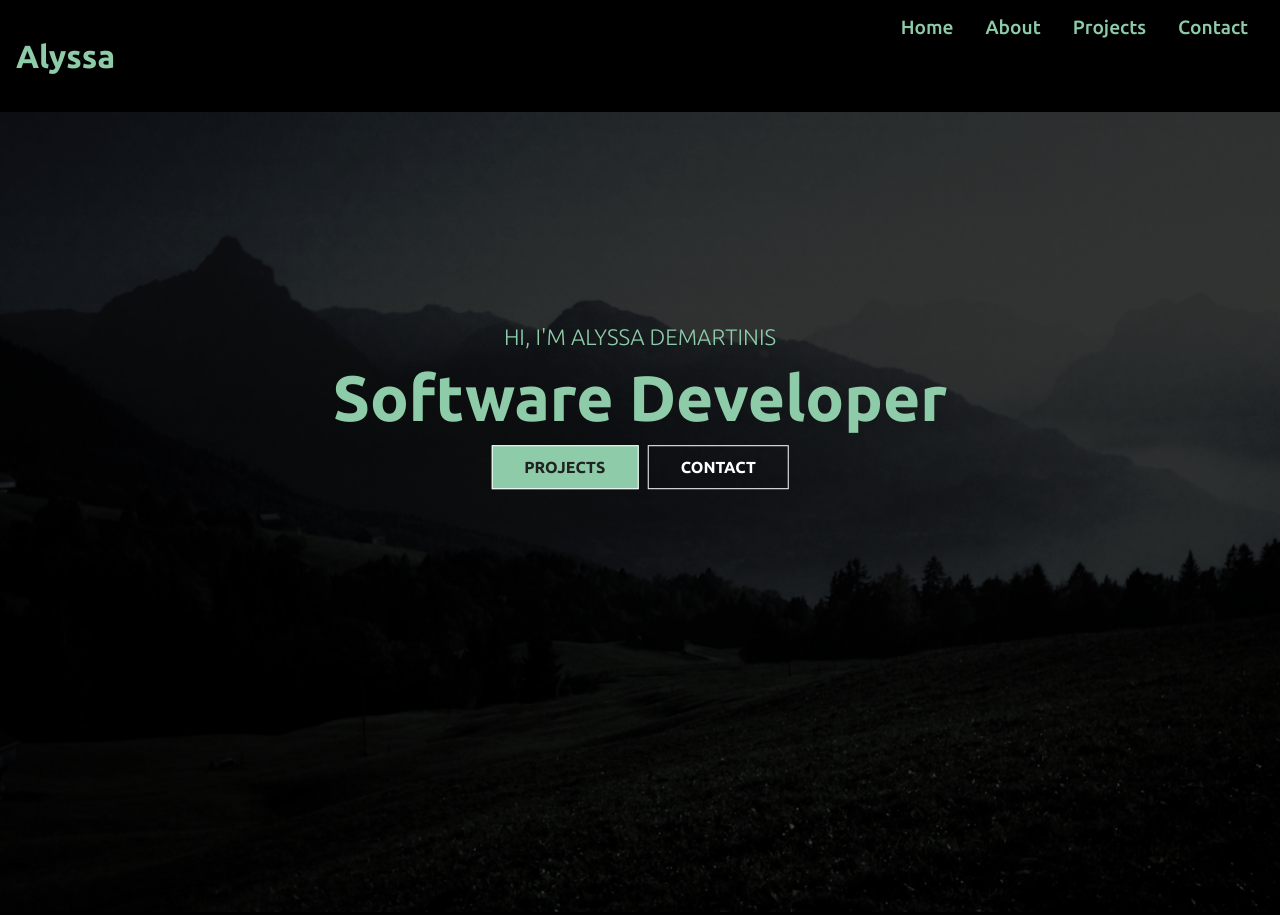
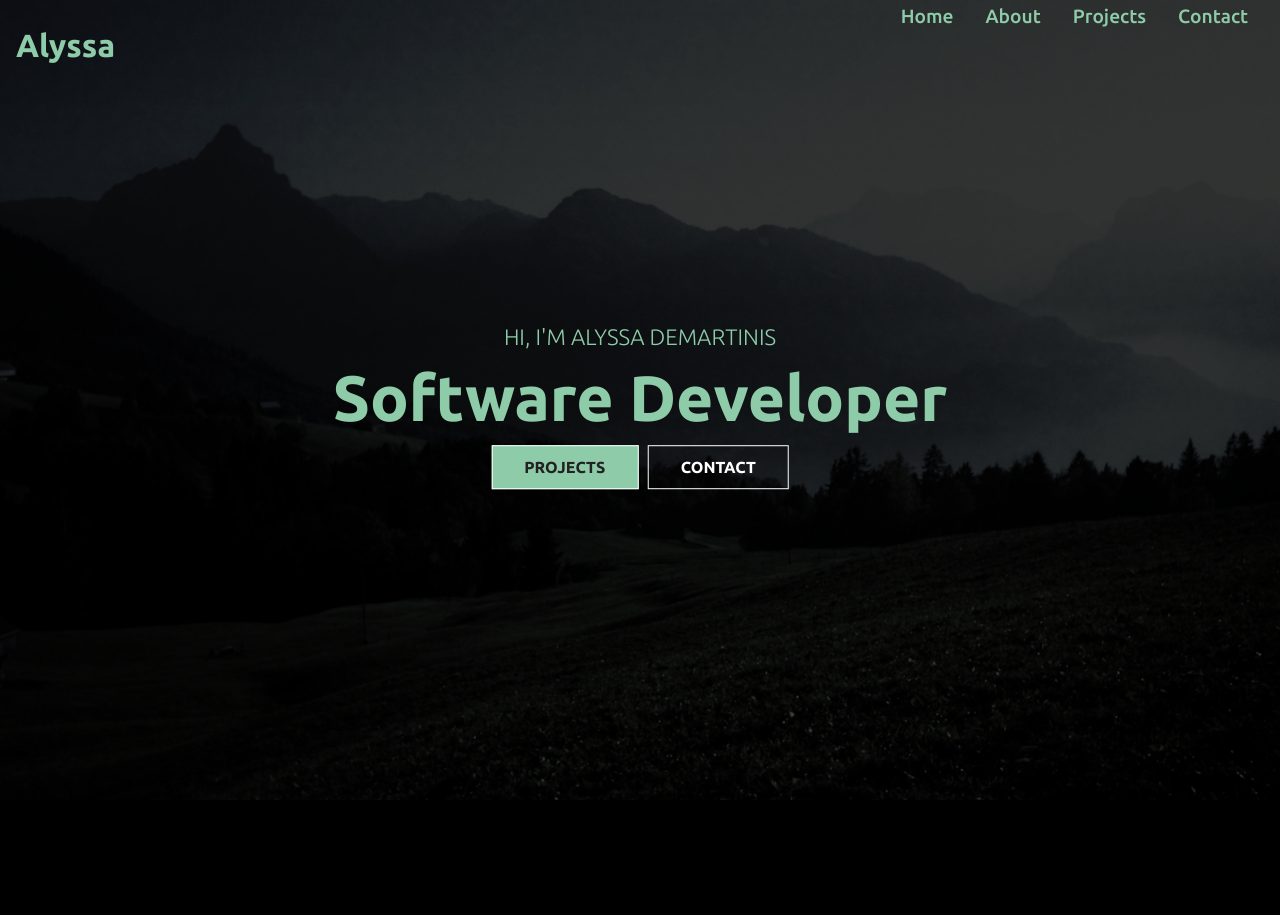
Before and after one commit to cactuspie23/portfolio, a React (Create React App) app: page / in a window 1280 px wide. After the commit the page ends 803 px from the top, so only its background shows below. Built offline with nearby package versions, Linux system fonts and the light colour scheme.

Commit message:
update nav scroll

```diff
--- a/src/components/NavBar/NavBar.jsx
+++ b/src/components/NavBar/NavBar.jsx
@@ -8,8 +8,19 @@
   const [click, setClick] = useState(false)
   const handleClick = () => setClick(!click)
 
+  const [color, setColor] = useState(false)
+  const changeColor = () => {
+    if (window.scrollY >= 100) {
+      setColor(true)
+    } else {
+      setColor(false)
+    }
+  }
+
+  window.addEventListener('scroll', changeColor)
+
   return (
-    <div className="nav">
+    <div className={color ? 'nav nav-bg' : 'nav'}>
       <NavLink to='/'>
         <h1>Alyssa</h1>
       </NavLink>
--- a/src/components/NavBar/NavBarStyles.css
+++ b/src/components/NavBar/NavBarStyles.css
@@ -3,6 +3,15 @@
   justify-content: space-between;
   align-items: center;
   padding: 1rem;
+  position: fixed;
+  width: 100%;
+  height: 90px;
+  z-index: 10;
+}
+
+.nav-bg {
+  background-color: rgba(0, 0, 0, 0.65);
+  transition: 0.5s;
 }
 
 .nav-menu {
```
